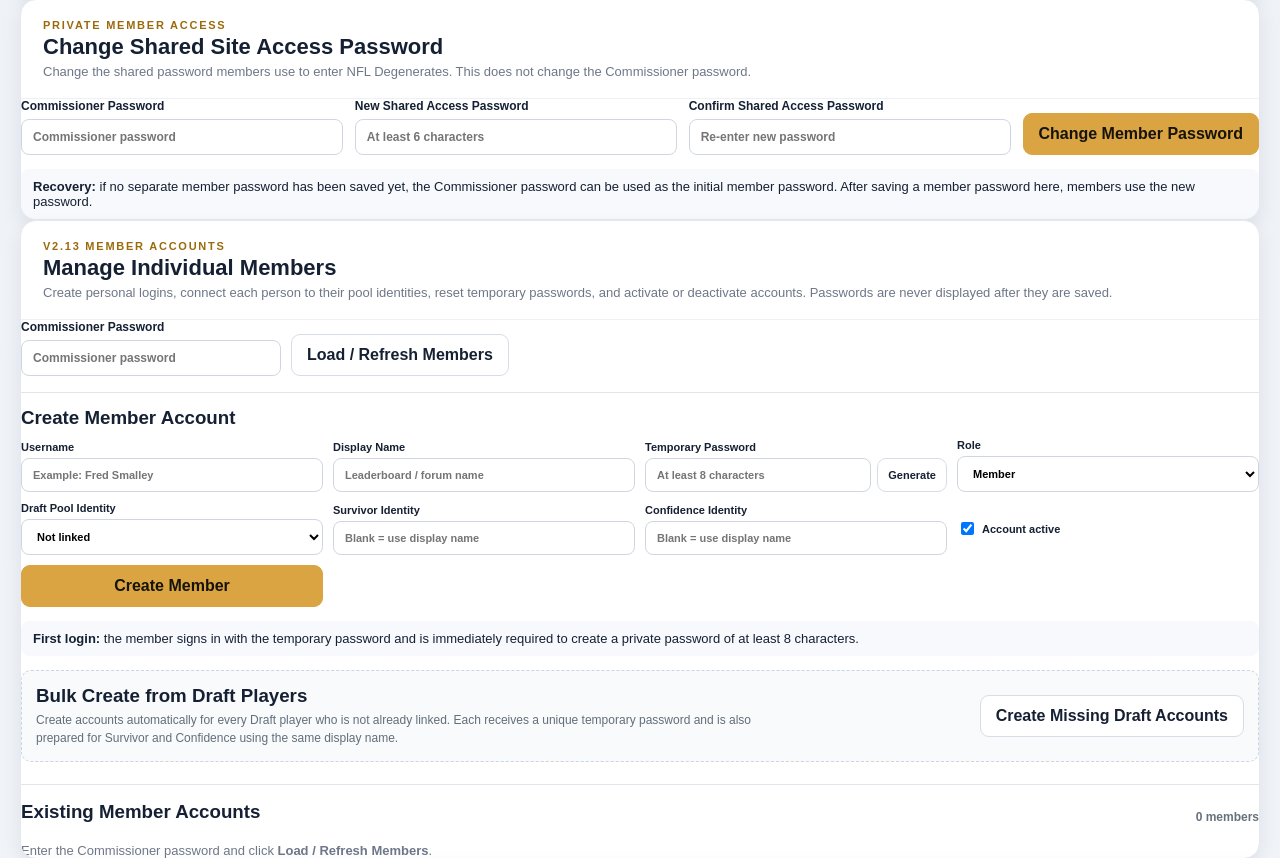
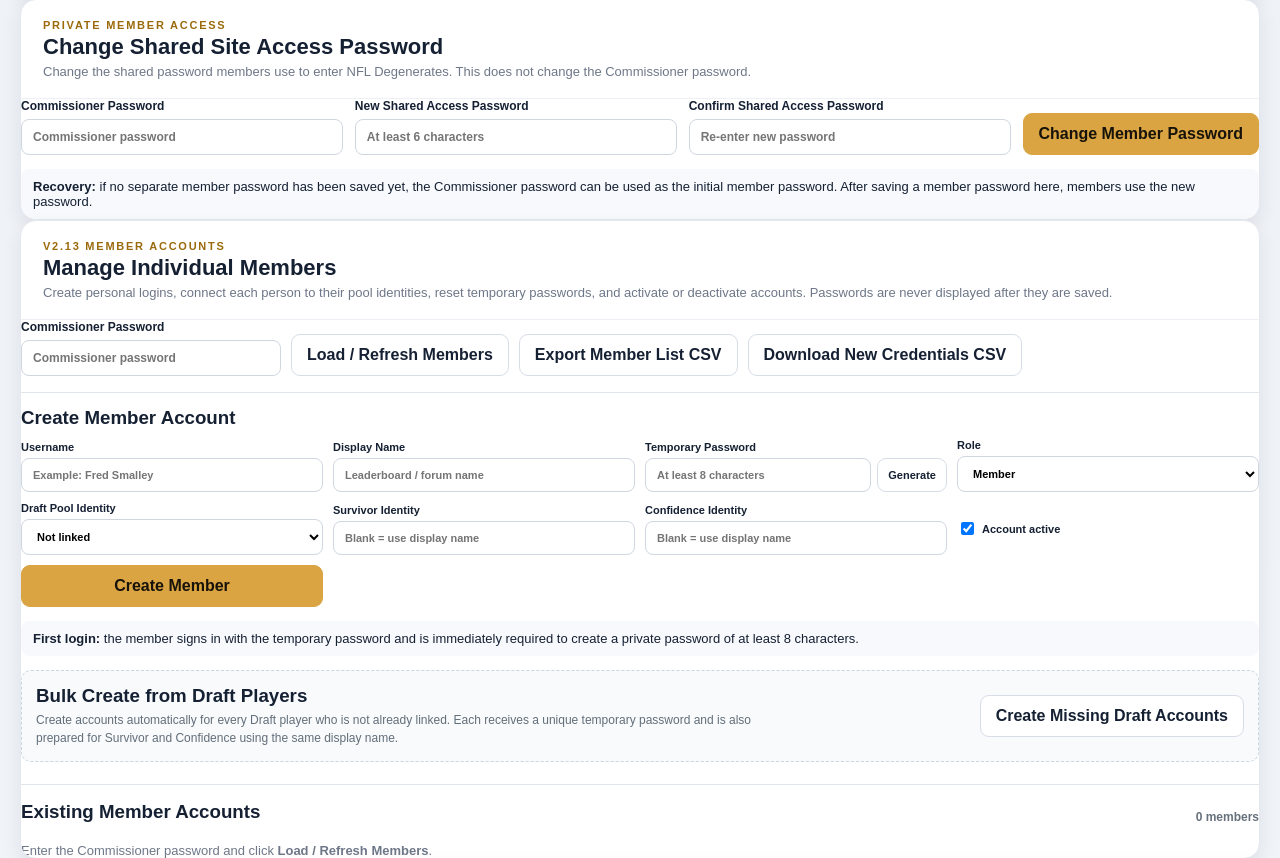
Before and after one commit to fsmalley/NFL-Degenerates-pool, a Flask app: page /test-lab in a window 1280 px wide. Shown: the part 546-1404 px from the top of the page. Run offline with Flask 3, Linux system fonts and the light colour scheme; the visitor is signed in with stand-in values (Sample User, id 1).

Commit message:
Add files via upload
added member list export

```diff
--- a/templates/test_lab.html
+++ b/templates/test_lab.html
@@ -112,6 +112,8 @@
   <div class="member-admin-auth">
     <label><span>Commissioner Password</span><input id="memberAdminPassword" type="password" autocomplete="current-password" placeholder="Commissioner password"></label>
     <button class="secondary" type="button" onclick="loadMembers()">Load / Refresh Members</button>
+    <button class="secondary" type="button" onclick="exportMemberList()">Export Member List CSV</button>
+    <button class="secondary" id="downloadCredentialsBtn" type="button" onclick="downloadCredentialList()" disabled>Download New Credentials CSV</button>
   </div>
   <div id="memberAdminMsg"></div>
 
@@ -262,6 +264,44 @@
 
 <script>
 let memberAdminState={members:[],identities:{draft:[],survivor:[],confidence:[]}};
+let newlyIssuedCredentials=[];
+
+function csvCell(v){
+  const s=String(v??"");
+  return `"${s.replaceAll('"','""')}"`;
+}
+function downloadCsv(filename,headers,rows){
+  const csv=[headers.map(csvCell).join(","),...rows.map(r=>r.map(csvCell).join(","))].join("\r\n");
+  const blob=new Blob([csv],{type:"text/csv;charset=utf-8"});
+  const url=URL.createObjectURL(blob);
+  const a=document.createElement("a");a.href=url;a.download=filename;document.body.appendChild(a);a.click();a.remove();
+  setTimeout(()=>URL.revokeObjectURL(url),500);
+}
+function exportMemberList(){
+  const rows=memberAdminState.members||[];
+  if(!rows.length){memberAdminMessage("Load the member list before exporting.",false);return;}
+  downloadCsv("NFL_Degenerates_Member_List.csv",
+    ["Display Name","Username","Role","Active","Draft Identity","Survivor Identity","Confidence Identity","Last Login","Password Status"],
+    rows.map(m=>[m.display_name,m.username,m.role,m.active?"Active":"Inactive",
+      m.draft_player_id?`Player #${m.draft_player_id}`:"Not linked",
+      m.survivor_player_key||"",m.confidence_player_key||"",m.last_login_at||"Never",
+      m.must_change_password?"Temporary Password / Change Required":"Password Established"])
+  );
+  memberAdminMessage("✓ Member list exported. Current private passwords are intentionally not included.",true);
+}
+function setNewCredentials(rows){
+  newlyIssuedCredentials=rows||[];
+  const btn=document.getElementById("downloadCredentialsBtn");
+  if(btn)btn.disabled=!newlyIssuedCredentials.length;
+}
+function downloadCredentialList(){
+  if(!newlyIssuedCredentials.length){memberAdminMessage("There are no newly issued temporary credentials to export.",false);return;}
+  downloadCsv("NFL_Degenerates_New_Temporary_Credentials.csv",
+    ["Display Name","Username","Temporary Password"],
+    newlyIssuedCredentials.map(c=>[c.display_name,c.username,c.temporary_password])
+  );
+  memberAdminMessage("✓ Newly issued temporary credentials downloaded. Store this file securely.",true);
+}
 
 function memberEsc(v){return String(v??"").replaceAll("&","&amp;").replaceAll("<","&lt;").replaceAll(">","&gt;").replaceAll('"',"&quot;");}
 function memberFmtDate(v){
@@ -307,6 +347,7 @@ function renderMemberAccounts(){
       <button class="secondary" type="button" onclick="saveMember(${m.id})">Save Account</button>
       <input data-reset-password type="text" maxlength="100" placeholder="New temporary password">
       <button type="button" onclick="resetMemberPassword(${m.id})">Reset Password</button>
+      <button class="secondary" type="button" onclick="resetMemberPassword(${m.id},true)">Reset & Export Credential</button>
     </div>
   </article>`).join("");
 }
@@ -336,6 +377,7 @@ async function bulkCreateDraftMembers(){
     const d=await r.json();if(!r.ok)throw new Error(d.error||"Could not bulk-create accounts.");
     const box=document.getElementById("bulkCredentials");
     const creds=d.credentials||[];
+    setNewCredentials(creds);
     if(creds.length){
       box.classList.remove("hidden");
       box.innerHTML=`<div class="bulk-credentials-head"><div><strong>New Temporary Credentials</strong><span>Copy or print this list now. Temporary passwords are not stored in readable form and cannot be displayed again.</span></div><button class="ghost" type="button" onclick="window.print()">Print</button></div>
@@ -364,6 +406,7 @@ async function createMember(){
     const r=await fetch("/api/admin/members",{method:"POST",headers:{"Content-Type":"application/json"},body:JSON.stringify(payload)});
     const d=await r.json();if(!r.ok)throw new Error(d.error||"Could not create member.");
     memberAdminMessage("✓ "+d.message,true);
+    setNewCredentials([{display_name:payload.display_name,username:payload.username,temporary_password:payload.temporary_password}]);
     ["newMemberUsername","newMemberDisplayName","newMemberTempPassword","newMemberSurvivor","newMemberConfidence"].forEach(id=>document.getElementById(id).value="");
     await loadMembers();
   }catch(e){memberAdminMessage(e.message,false);}
@@ -389,15 +432,20 @@ async function saveMember(id){
     memberAdminMessage("✓ "+d.message,true);await loadMembers();
   }catch(e){memberAdminMessage(e.message,false);}
 }
-async function resetMemberPassword(id){
+async function resetMemberPassword(id,exportAfter=false){
   const card=memberCard(id),password=document.getElementById("memberAdminPassword").value;
   const temporary_password=card?.querySelector("[data-reset-password]")?.value||"";
   if(!temporary_password){memberAdminMessage("Enter a new temporary password for that member.",false);return;}
   if(!confirm("Reset this member's password? They will have to create a new password at next sign-in."))return;
+  const member=(memberAdminState.members||[]).find(m=>Number(m.id)===Number(id));
   try{
     const r=await fetch("/api/admin/members",{method:"POST",headers:{"Content-Type":"application/json"},body:JSON.stringify({password,action:"reset_password",id,temporary_password})});
     const d=await r.json();if(!r.ok)throw new Error(d.error||"Could not reset password.");
-    memberAdminMessage("✓ "+d.message,true);card.querySelector("[data-reset-password]").value="";await loadMembers();
+    setNewCredentials([{display_name:member?.display_name||"Member",username:member?.username||"",temporary_password}]);
+    memberAdminMessage("✓ "+d.message,true);
+    if(exportAfter)downloadCredentialList();
+    card.querySelector("[data-reset-password]").value="";
+    await loadMembers();
   }catch(e){memberAdminMessage(e.message,false);}
 }
 
```
Also changed, not shown: V2_13_1_MEMBER_EXPORT_NOTES.md (added, +11 -0 lines), README.md.
